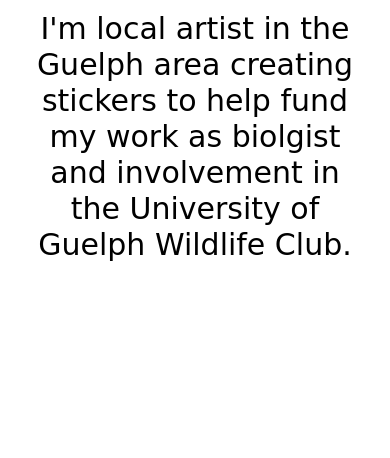
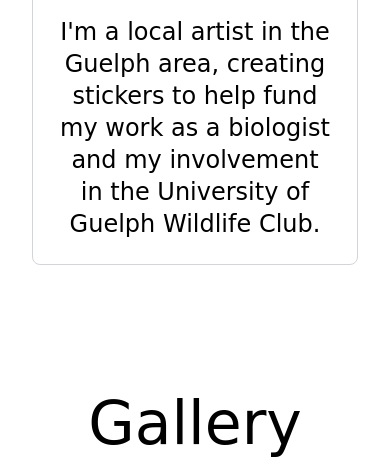
Before and after one commit to shallondev/sticker, a plain HTML site: page index.html in a window 390 px wide. Shown: the part 535-993 px from the top of the page. Before the commit the page ends 844 px from the top, so only its background shows below. Drawn offline with nearby package versions, Linux system fonts and the light colour scheme.

Commit message:
Intro look good

```diff
--- a/index.html
+++ b/index.html
@@ -4,6 +4,9 @@
     <meta charset="UTF-8">
     <meta name="viewport" content="width=device-width, initial-scale=1.0">
     <title>Document</title>
+
+    <!-- JS -->
+    <script src="script.js"></script>
 
     <!-- Tailwind CSS -->
     <script src="https://cdn.tailwindcss.com"></script>
@@ -16,13 +19,15 @@
 <body>
 
     <section id="Intro">
-        <div class="flex flex-col sm:flex-row">
+        <div class="flex flex-col sm:flex-row sm:h-screen">
             <div class="sm:w-1/2 flex justify-center order-2 sm:order-1">
                 <div class="container mx-auto p-8">
-                    <p class="text-6xl sm:mt-24 sm:ml-24 text-center sm:text-left font-cursive">My Story</p>
-                    <p class="mt-8 text-3xl sm:ml-24 sm:mr-24 sm:text-left text-center font-cursive">
-                        I'm local artist in the Guelph area creating stickers to help fund my work as biolgist and involvement in the University of Guelph Wildlife Club.
-                    </p>
+                    <div id="borderDiv">
+                        <p class="text-4xl sm:text-6xl sm:mt-16 sm:ml-24 text-center sm:text-left font-cursive">My Story</p>
+                        <p class="mt-8 text-2xl sm:text-3xl sm:ml-24 sm:mr-24 sm:text-left text-center font-cursive">
+                            I'm a local artist in the Guelph area, creating stickers to help fund my work as a biologist and my involvement in the University of Guelph Wildlife Club.
+                        </p>
+                    </div>
                 </div>
             </div>
             <div class="sm:w-1/2 bg-cover bg-center sm:h-auto order-1 sm:order-2" id="mountains-div">
@@ -30,6 +35,15 @@
         </div>
     </section>
 
+
+    <section id="Gallery">
+        <div class="flex flex-col sm:h-screen">
+            <div class="flex justify-center h-1/2">
+                <p class="text-6xl text-center font-cursive mt-24">Gallery</p>
+            </div>
+        </div>
+    </section>
+
 </body>
 
 </html>
--- a/script.js
+++ b/script.js
@@ -0,0 +1,19 @@
+
+
+// Add border on Mobile
+window.addEventListener('DOMContentLoaded', function () {
+    const contentDiv = document.getElementById('borderDiv');
+
+    function addBorderOnSmallScreen() {
+        const screenWidth = window.innerWidth;
+        if (screenWidth < 640) {
+            contentDiv.classList.add('border', 'border-gray-300', 'rounded-lg', 'p-6');
+        } else {
+            contentDiv.classList.remove('border', 'border-gray-300', 'rounded-lg', 'p-6');
+        }
+    }
+
+    // Call the function initially and add an event listener for window resize
+    addBorderOnSmallScreen();
+    window.addEventListener('resize', addBorderOnSmallScreen);
+});
--- a/styles.css
+++ b/styles.css
@@ -11,3 +11,7 @@
 .font-cursive {
     font-family: 'Indie Flower', cursive;
 }
+
+.full-height-section {
+    height: 100vh;
+}
```
